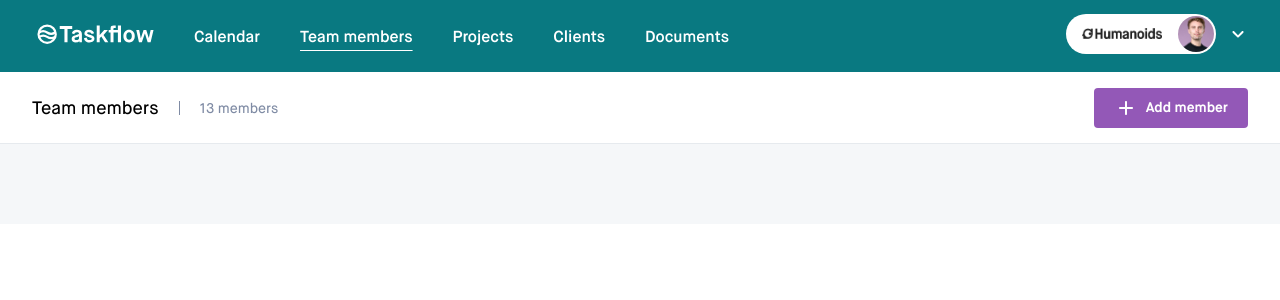
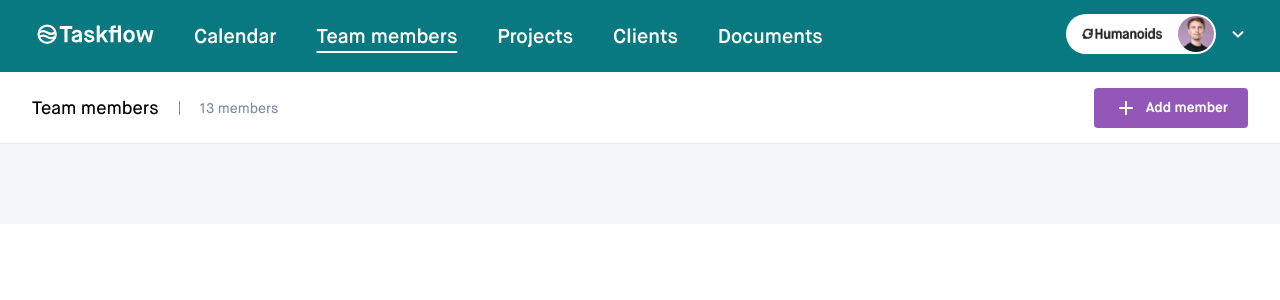
Before and after one commit to humanoidsbv/taskflow-jasper, a Next.js app: page /team-members in a window 1280 px wide. Shown: the top 300 px of the page. Built offline with nearby package versions, Linux system fonts and the light colour scheme.

Commit message:
Introduced variables for font sizes

```diff
--- a/src/app/globals.css
+++ b/src/app/globals.css
@@ -2,6 +2,11 @@
   --black: #000;
   --blue-1: #e4f2f3;
   --blue-2: #bbdfe1;
+  --font-x-small: 14px;
+  --font-small: 16px;
+  --font-medium: 18px;
+  --font-large: 20px;
+  --font-x-large: 24px;
   --gray-1: #4b5464;
   --gray-2: #7f8ba4;
   --gray-3: #e6eaee;
@@ -66,5 +71,6 @@ h5 {
 @media screen and (min-width: 1160px) {
   :root {
     --subheader-height: 72px;
+    --font-navigation: 16px;
   }
 }
--- a/src/components/button/Button.module.css
+++ b/src/components/button/Button.module.css
@@ -5,7 +5,7 @@
   border: none;
   cursor: pointer;
   display: flex;
-  font-size: 14px;
+  font-size: var(--font-x-small);
   font-weight: 700;
   gap: 8px;
   height: 40px;
--- a/src/components/navigation-item/NavigationItem.module.css
+++ b/src/components/navigation-item/NavigationItem.module.css
@@ -14,14 +14,8 @@
 .item {
   align-items: center;
   display: flex;
-  font-size: 20px;
+  font-size: var(--font-large);
   font-weight: 600;
   height: 50px;
   justify-content: center;
 }
-
-@media (min-width: 1160px) {
-  .item {
-    font-size: 16px;
-  }
-}
--- a/src/components/subheader/Subheader.module.css
+++ b/src/components/subheader/Subheader.module.css
@@ -28,7 +28,7 @@
 
 .subtitle {
   color: var(--gray-2);
-  font-size: 14px;
+  font-size: var(--font-x-small);
   font-style: normal;
   font-weight: 500;
   line-height: normal;
--- a/src/components/time-entries/TimeEntries.module.css
+++ b/src/components/time-entries/TimeEntries.module.css
@@ -13,6 +13,6 @@
 
 .dayContent {
   color: var(--gray-2);
-  font-size: 24px;
+  font-size: var(--font-x-large);
   font-weight: 500;
 }
```
